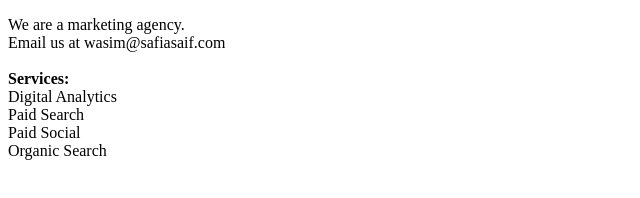
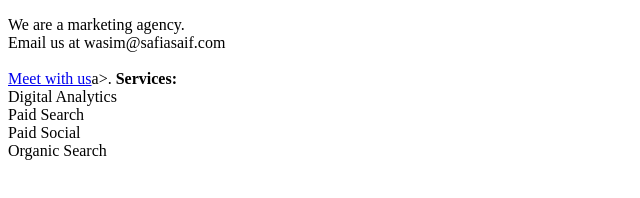
Before and after one commit to wasim-ullah/sa, a plain HTML site: page index.html in a window 1280 px wide. Shown: the whole page, without its empty margins (0-640 px from the left). Drawn offline with Linux system fonts and the light colour scheme.

Commit message:
Update index.html

```diff
--- a/index.html
+++ b/index.html
@@ -5,6 +5,7 @@
 <body>
 <p>We are a marketing agency.<br>
 Email us at wasim@safiasaif.com<br><br>
+  <a href="https://cal.com/safiasaif">Meet with us</a>a>.
 <b>Services:</b><br>
   Digital Analytics<br>
   Paid Search<br>
```
